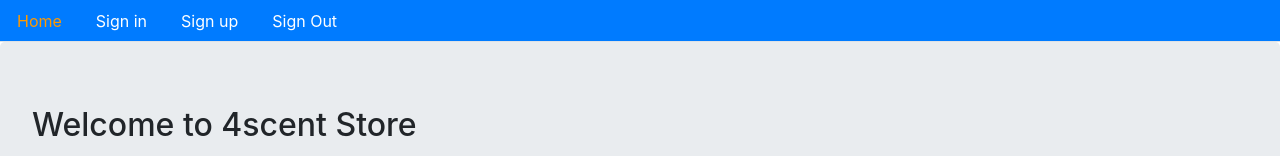
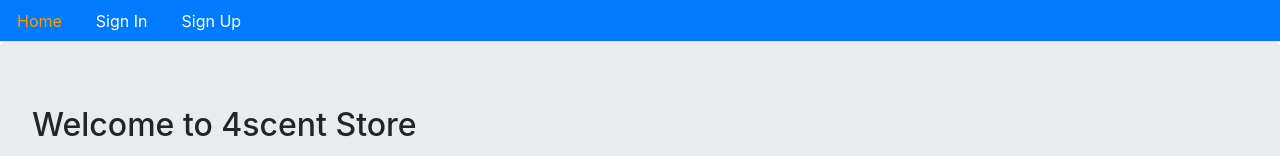
Before and after one commit to sungedo/4scent-front, a React (Create React App) app: page / in a window 1280 px wide. Shown: the top 156 px of the page. Built offline with nearby package versions, Linux system fonts and the light colour scheme.

Commit message:
conditional rendering whether logged or not

```diff
--- a/src/auth/index.js
+++ b/src/auth/index.js
@@ -56,3 +56,14 @@ export const signout = (next) => {
         .catch(err => console.log(err))
     }
 }
+
+export const isAuthenticated = () => {
+    if(typeof window === 'undefined') {
+        return false
+    }
+    if(localStorage.getItem('jwt')) {
+        return JSON.parse(localStorage.getItem('jwt'))
+    } else {
+        return false;
+    }
+}
--- a/src/core/Menu.js
+++ b/src/core/Menu.js
@@ -1,6 +1,6 @@
-import React from 'react';
+import React, {Fragment} from 'react';
 import {Link, withRouter} from 'react-router-dom';
-import { signout} from '../auth'
+import { signout, isAuthenticated } from '../auth'
 
 const isActive = (history, path) => {
     if(history.location.pathname === path) {
@@ -17,18 +17,22 @@ const Menu = ({history}) => (
                 <Link className="nav-link" style={isActive(history, '/')} to="/">Home</Link>
             </li>
 
-            <li className="nav-item">
-                <Link className="nav-link" style={isActive(history, '/signin')} to="/signin">Sign in</Link>
-            </li>
+            {!isAuthenticated() && (
+                <Fragment>
+                    <li className="nav-item">
+                        <Link className="nav-link" style={isActive(history, '/signin')} to="/signin">Sign In</Link>
+                    </li>
+                    <li className="nav-item">
+                        <Link className="nav-link" style={isActive(history, '/signup')} to="/signup">Sign Up</Link>
+                    </li>
+                </Fragment>
+            )}
 
-            <li className="nav-item">
-                <Link className="nav-link" style={isActive(history, '/signup')} to="/signup">Sign up</Link>
-            </li>
-
-            <li className="nav-item">
-                <span className="nav-link" style={{cursor: 'pointer', color: '#ffffff'}} onClick={()=> signout(() => {
-                    history.push('/')})}>Sign Out</span>
-            </li>
+            {isAuthenticated() && (
+                <li className="nav-item">
+                    <span className="nav-link" style={{cursor: 'pointer', color: '#ffffff'}} onClick={()=> signout(() => {history.push('/')})}>Sign Out</span>
+                </li>
+            )}
         </ul>
 
     </div>
```
Also changed, not shown: 1 other file (tests, documents, lock files or other folders).
